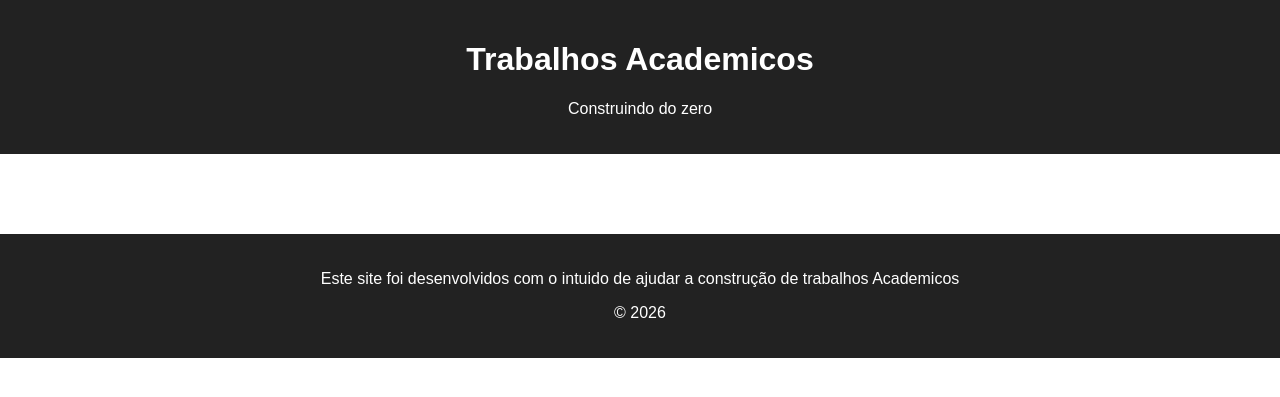
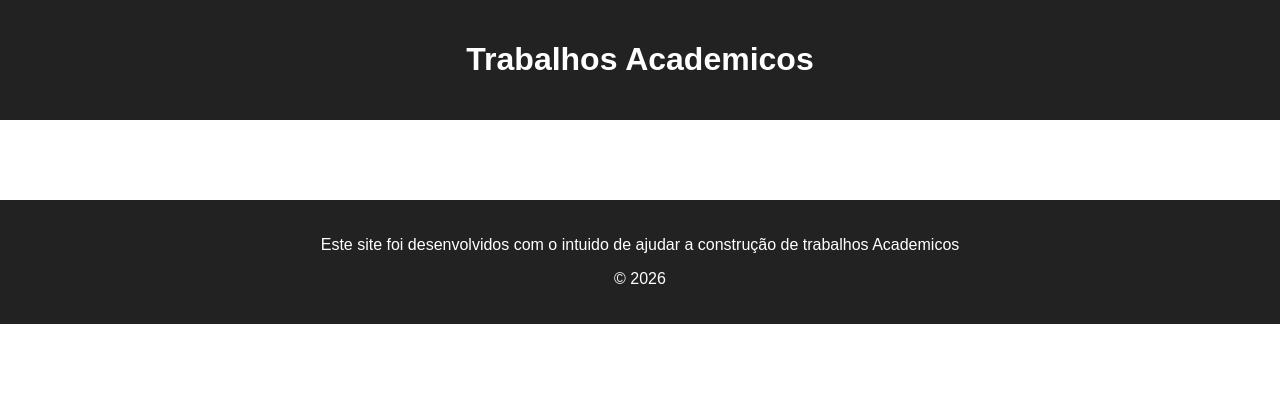
Before and after one commit to HananReis/youtube-downloader, a Flask app: page / in a window 1280 px wide. Shown: the top 397 px of the page. Run offline with Flask 3, Linux system fonts and the light colour scheme.

Commit message:
mensagem clara

```diff
--- a/templates/index.html
+++ b/templates/index.html
@@ -10,7 +10,6 @@
 
 <header>
     <h1>Trabalhos Academicos</h1>
-    <p>Construindo do zero</p>
 </header>
 
 <main>
```
